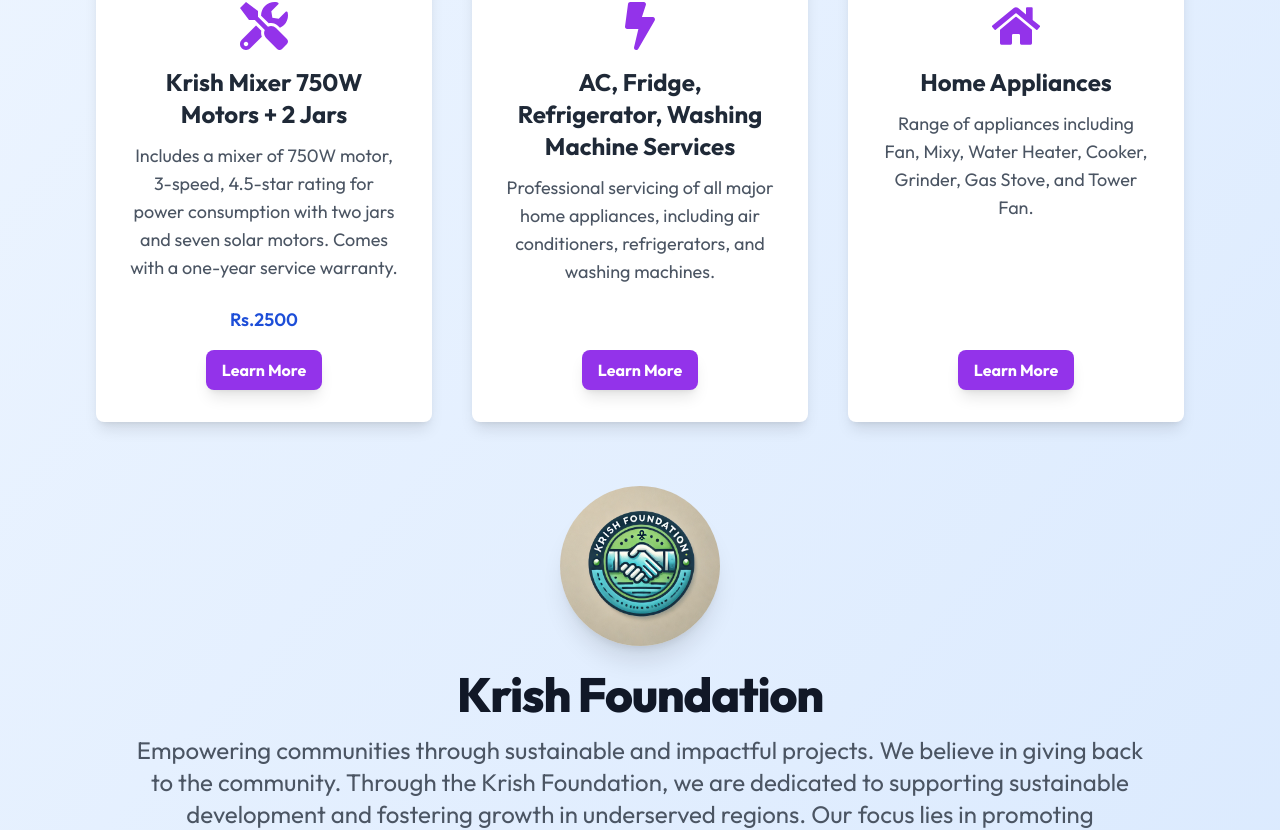
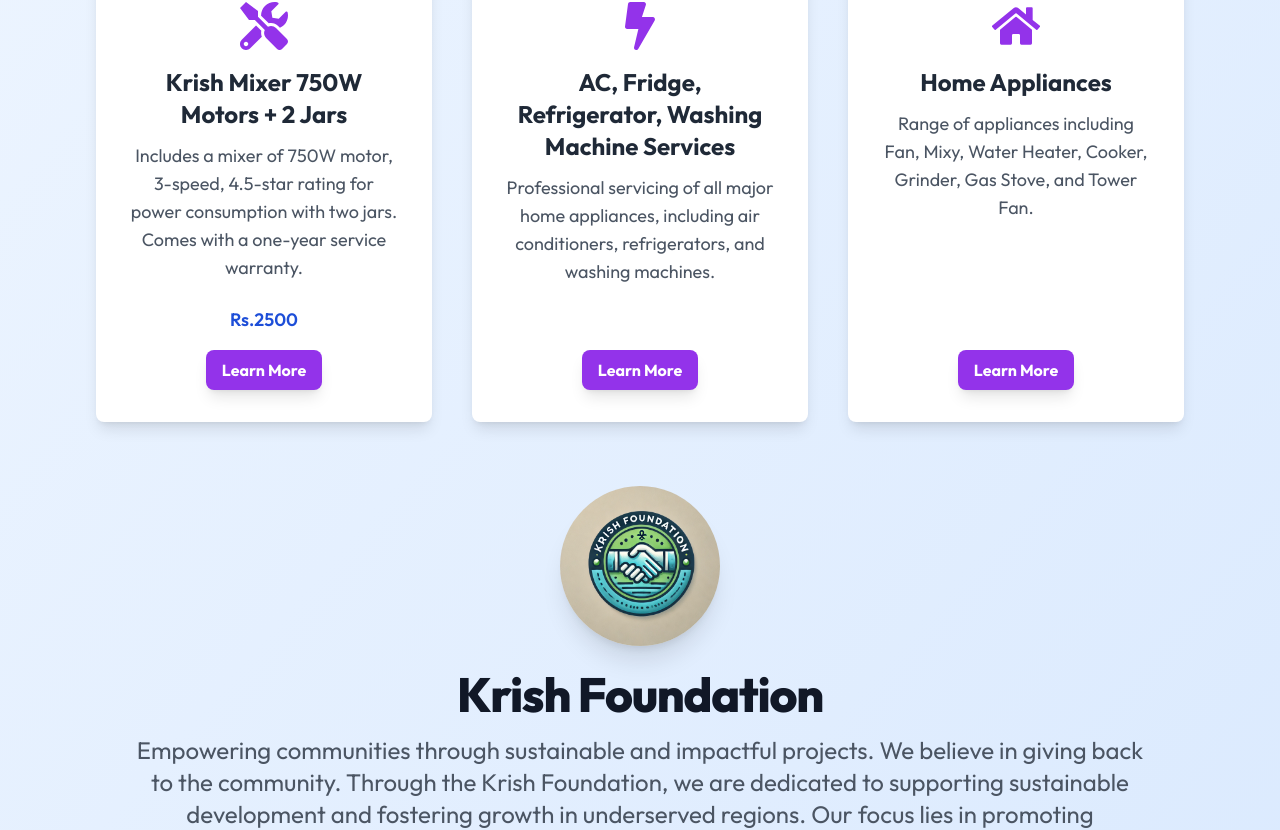
Before and after one commit to sairam-jeeva/Krish-Stationary, a React (Create React App) app: page / in a window 1280 px wide. Shown: the part 10962-11792 px from the top of the page. Built offline with nearby package versions, Linux system fonts and the light colour scheme.

Commit message:
image-commit

```diff
--- a/src/Components/Gallery/Gallery.jsx
+++ b/src/Components/Gallery/Gallery.jsx
@@ -101,7 +101,7 @@
             <img
               src={image.src}
               alt={image.alt}
-              className="w-full h-96 object-fit"
+              className="w-full h-96 object-contain"
             />
 
             {/* Hover effect */}
--- a/src/Components/KrishElectricals/KrishElectricals.jsx
+++ b/src/Components/KrishElectricals/KrishElectricals.jsx
@@ -7,7 +7,7 @@
     {
       name: "Krish Mixer 750W Motors + 2 Jars",
       description:
-        "Includes a mixer of 750W motor, 3-speed, 4.5-star rating for power consumption with two jars and seven solar motors. Comes with a one-year service warranty.",
+        "Includes a mixer of 750W motor, 3-speed, 4.5-star rating for power consumption with two jars. Comes with a one-year service warranty.",
       icon: <FaTools />,
       price: 2500,
     },
```
Also changed, not shown: src/Assets/gal3.jpg.
